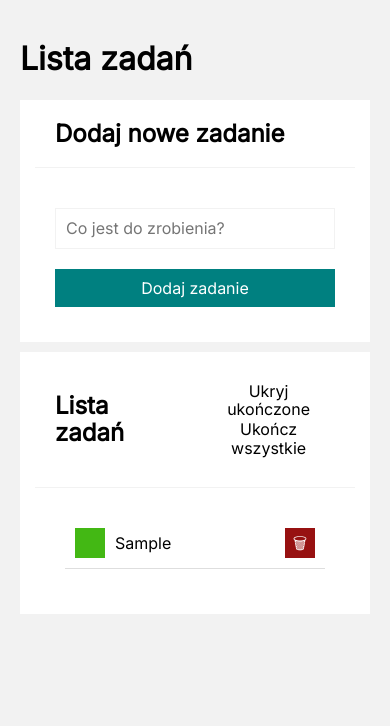
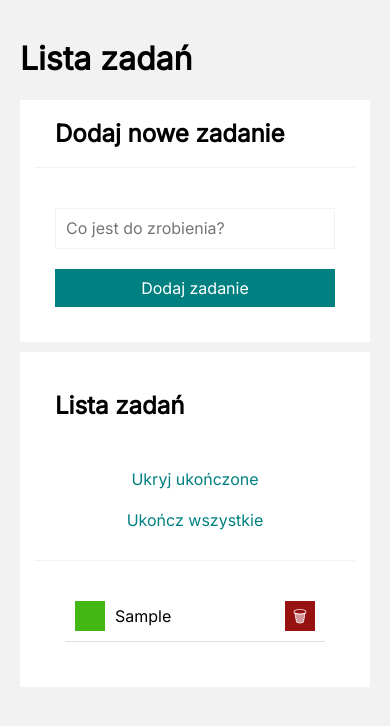
Before and after one commit to SzymonBoski/List-to-do, a plain HTML site: page index.html in a window 390 px wide. Both pictures are taken after typing "Sample" into the empty fields and a click on the button "Dodaj zadanie". Drawn offline with nearby package versions, Linux system fonts and the light colour scheme.

Commit message:
added new buttons and style for it

```diff
--- /dev/null
+++ b/css/buttons.css
@@ -0,0 +1,27 @@
+.buttons {
+    display: flex;
+    flex-wrap: wrap;
+}
+
+.buttons__button {
+    background-color: hsl(0, 0%, 100%);
+    color: teal;
+    border: none;
+    transition: color 0.5s;
+    margin: 0 0 0 20;
+}
+
+@media(max-width: 767px) {
+    .buttons__button {
+        flex-basis: 100%;
+        margin: 10px;
+    }
+}
+
+.buttons__button:hover {
+    color: hsl(180, 100%, 35%);
+}
+
+.buttons__button:disabled {
+    color: hsl(0, 1%, 59%);
+}
--- a/css/section.css
+++ b/css/section.css
@@ -14,23 +14,12 @@
     border-bottom: 1px solid hsl(0, 0%, 95%);
 }
 
+@media(max-width: 757px) {
+    .section__header {
+        grid-template-columns: 1fr;
+    }
+}
+
 .section__body {
     padding: 20px;
 }
-
-.section__button {
-    display: flex;
-    flex-wrap: wrap;
-}
-
-.section__button--hide {
-    margin: 0 0 0 20px;
-    border: none;
-    background-color: hsl(0, 0%, 100%);
-}
-
-.section__button--complete {
-    margin: 0 0 0 20px;
-    border: none;
-    background-color: hsl(0, 0%, 100%);
-}
--- a/css/tasks.css
+++ b/css/tasks.css
@@ -25,6 +25,10 @@
     transition: 1s;
 }
 
+.tasks__item--hidden {
+    display: none;
+}
+
 .tasks__button--done {
     background-color: hsl(103, 80%, 40%);
 }
--- a/index.html
+++ b/index.html
@@ -19,6 +19,7 @@
     <link rel="stylesheet" href="css/form.css">
     <link rel="stylesheet" href="css/section.css">
     <link rel="stylesheet" href="css/tasks.css">
+    <link rel="stylesheet" href="css/buttons.css">
 </head>
 
 <body class="body">
@@ -36,9 +37,7 @@
     <section class="section">
         <header class="section__header">
             <h2 class="section__title"> Lista zadań</h2>
-            <div class="section__button">
-                <button class="section__button--hide">Ukryj ukończone</button>
-                <button class="section__button--complete">Ukończ wszystkie</button>
+            <div class="buttons js-buttons">
             </div>
         </header>
         <div class="section__body">
--- a/script.js
+++ b/script.js
@@ -5,21 +5,9 @@
     const removeTask = (index) => {
         tasks = [
             ...tasks.slice(0, index),
-            ...tasks.slice(index, 1),
+            ...tasks.slice(index + 1),
         ];
         render();
-    };
-
-    const addNewTask = (newTaskContent) => {
-        tasks = [
-            ...tasks,
-            { content: newTaskContent },
-        ];
-        render();
-    };
-
-    const clearInput = () => {
-        document.querySelector(".js-newTask").value = "";
     };
 
     const toggleTaskDone = (index) => {
@@ -34,6 +22,31 @@
         render();
     };
 
+    const addNewTask = (newTaskContent) => {
+        tasks = [
+            ...tasks,
+            { content: newTaskContent },
+        ];
+        render();
+    };
+
+    const markAllTasksDone = () => {
+        tasks = tasks.map((task) => ({
+            ...task,
+            done: true,
+        }));
+        render();
+    };
+
+    const toggleHideDoneTasks = () => {
+        hideDoneTasks = !hideDoneTasks;
+        render();
+    };
+
+    const clearInput = () => {
+        document.querySelector(".js-newTask").value = "";
+    };
+
     const bindEvents = () => {
         const removeButtons = document.querySelectorAll(".js-remove");
 
@@ -42,22 +55,23 @@
                 removeTask(index);
             });
         });
-
+    };
+    const bindToggleDoneEvents = () => {
         const toggleDoneButtons = document.querySelectorAll(".js-toggleDone");
 
-        toggleDoneButtons.forEach((toggleDoneButtons, index) => {
-            toggleDoneButtons.addEventListener("click", () => {
+        toggleDoneButtons.forEach((toggleDoneButton, index) => {
+            toggleDoneButton.addEventListener("click", () => {
                 toggleTaskDone(index);
             });
         });
     };
 
     const renderTasks = () => {
-        let tasksListHTMLContent = "";
+        let htmlString = "";
 
         for (const task of tasks) {
-            tasksListHTMLContent += `
-    <li class= "tasks__item js-task">
+            htmlString += `
+    <li class= "tasks__item${task.done && hideDoneTasks ? "tasks__item--hidden" : ""} js-tasksList">
     <button class="tasks__button tasks__button--done js-toggleDone">
     ${task.done ? "✔" : ""}
     </button>
@@ -65,19 +79,47 @@
     <button class="js-remove tasks__button tasks__button--remove">🗑</button>
     </li>
     `;
+        };
+
+        document.querySelector(".js-tasksList").innerHTML = htmlString;
+    };
+
+    const renderButtons = () => {
+        const buttonsElement = document.querySelector(".js-buttons");
+
+        if (!tasks.length) {
+            buttonsElement.innerHTML = "";
+            return;
         }
 
-        document.querySelector(".js-tasksList").innerHTML = tasksListHTMLContent;
+        buttonsElement.innerHTML = `
+        <button class="buttons__button js-toggleHideDoneTasks">
+        ${hideDoneTasks ? "Pokaż" : "Ukryj"} ukończone
+        </button>
+        <button class="buttons__button js-markAllDone"
+        ${tasks.every(({ done }) => done) ? "disabled" : ""}>
+        Ukończ wszystkie
+        </button>`;
     };
 
-    const renderButtons = () => { };
+    const bindButtonsEvents = () => {
+        const markAllDoneButton = document.querySelector(".js-markAllDone");
 
-    const bindButtonsEvents = () => { };
+        if (markAllDoneButton) {
+            markAllDoneButton.addEventListener("click", markAllTasksDone);
+        }
+
+        const toggleHideDoneTasksButton = document.querySelector(".js-toggleHideDoneTasks");
+
+        if (toggleHideDoneTasksButton) {
+            toggleHideDoneTasksButton.addEventListener("click", toggleHideDoneTasks);
+        }
+    };
 
     const render = () => {
         renderTasks();
         renderButtons();
-
+        bindToggleDoneEvents();
         bindEvents();
         bindButtonsEvents();
     };
@@ -102,7 +144,8 @@
         const form = document.querySelector(".js-form");
 
         form.addEventListener("submit", onFormSubmit);
+
     };
 
     init();
-}
+};
```
